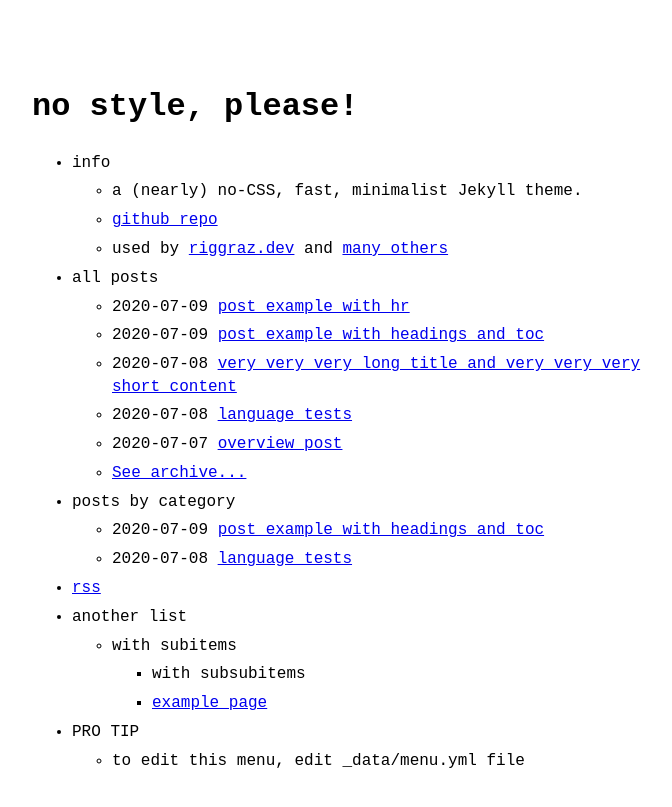
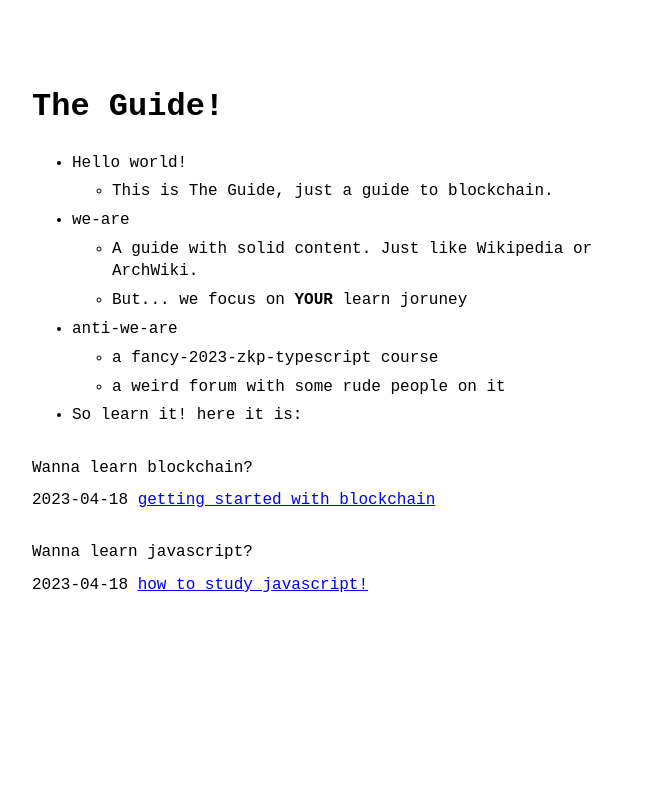
Before and after one commit to riggraz/no-style-please, a Jekyll site: the page built from index.md, in a window 1280 px wide. Shown: the top 807 px of the page, without its empty margins (288-960 px from the left). Built offline with Jekyll 4.4.1, drawn with Linux system fonts in a browser that asks for light colours.

Commit message:
new layout first!

```diff
--- a/Gemfile
+++ b/Gemfile
@@ -5,3 +5,4 @@ source "https://rubygems.org"
 gem "kramdown-parser-gfm"
 
 gemspec
+gem "webrick", "~> 1.8"
--- a/_config.yml
+++ b/_config.yml
@@ -1,17 +1,14 @@
-title: no style, please! # name of the site
-author: Riccardo Graziosi # name of site's author
-email: riccardo.graziosi97@gmail.com # email of site's author
-url: https://riggraz.dev # root address of the site
-baseurl: "/no-style-please" # subpath of the site, e.g. "/blog" (leave it blank "" if you're site shouldn't use a subpath)
-description: > # description of the site (multiple lines allowed)
-  A (nearly) no-CSS, fast, minimalist Jekyll theme.
+title: The Guide! # name of the site
+author: Otávio Vacari Martins # name of site's author
+email: otavio.vac@gmail.com # email of site's author
+url: theblockchainguide.org # root address of the site
+baseurl: "" # subpath of the site, e.g. "/blog" (leave it blank "" if you're site shouldn't use a subpath)
+description: The blockchain guide
 
 permalink: /:slug.html
 
 favicon: "logo.png" # name+extension of favicon (which must be put on the root folder)
 # goat_counter: "yoursitename" # put your GoatCounter name if you want to use GoatCounter analytics
-
-theme: no-style-please # if you are using GitHub Pages, change it to remote_theme: riggraz/no-style-please
 
 theme_config:
   appearance: "auto" # can be "light", "dark" or "auto"
--- /dev/null
+++ b/_data/course_menu.yml
@@ -0,0 +1,12 @@
+# For documentation on this file, see:
+# https://github.com/riggraz/no-style-please#customize-the-menu
+
+entries:
+  - title: Wanna learn blockchain?
+    post_list:
+      limit: 5
+      category: "blockchain"
+  - title: Wanna learn javascript?
+    post_list:
+      limit: 5
+      category: "javascript"
--- a/_data/menu.yml
+++ b/_data/menu.yml
@@ -2,37 +2,15 @@
 # https://github.com/riggraz/no-style-please#customize-the-menu
 
 entries:
-  - title: info
+  - title: Hello world!
     entries:
-      - title: a (nearly) no-CSS, fast, minimalist Jekyll theme.
-      - title: github repo
-        url: https://github.com/riggraz/no-style-please
-      - title: "used by <a href='https://riggraz.dev'>riggraz.dev</a> and <a href='https://github.com/riggraz/no-style-please/network/dependents'>many others</a>"
-
-  - title: all posts
-    post_list:
-      limit: 5
-      show_more: true
-      show_more_text: See archive...
-      show_more_url: archive.html
-
-  - title: posts by category
-    post_list:
-      category: example2
-      show_more: true
-      show_more_text: See more posts...
-      show_more_url: example2-archive.html
-
-  - title: rss
-    url: feed.xml
-
-  - title: another list
+      - title: This is The Guide, just a guide to blockchain.
+  - title: we-are
     entries:
-      - title: with subitems
-        entries:
-          - title: with subsubitems
-          - title: example page
-            url: about
-  - title: PRO TIP
+      - title: A guide with solid content. Just like Wikipedia or ArchWiki.
+      - title: But... we focus on <b>YOUR</b> learn joruney
+  - title: anti-we-are
     entries:
-      - title: to edit this menu, edit _data/menu.yml file
+    - title: a fancy-2023-zkp-typescript course
+    - title: a weird forum with some rude people on it
+  - title: "So learn it! here it is:"
--- /dev/null
+++ b/_includes/course_menu_item.html
@@ -0,0 +1,26 @@
+<div>
+  {%-for item in include.collection-%}
+    <div>
+    {%- if item.url -%}
+      <a href="{{ item.url }}">{{ item.title }}</a>
+    {%- else -%}
+      <div style="margin-top: 30px;">{{ item.title }}</div>
+    {%- endif -%}
+    </div>
+
+    {%-if item.post_list-%}
+      {%
+        include post_list_course.html
+          category=item.post_list.category
+          limit=item.post_list.limit
+          show_more=item.post_list.show_more
+          show_more_text=item.post_list.show_more_text
+          show_more_url=item.post_list.show_more_url
+     -%}
+    {%-endif-%}
+
+    {%-if item.entries-%}
+      {%-include course_menu_item.html collection=item.entries-%}
+    {%-endif-%}
+  {%-endfor-%}
+</div>
--- /dev/null
+++ b/_includes/post_list_course.html
@@ -0,0 +1,25 @@
+{%-if include.category-%}
+  {%-assign posts = site.categories[include.category]-%}
+{%-else-%}
+  {%-assign posts = site.posts-%}
+{%-endif-%}
+
+{%-if include.limit and posts.size > include.limit-%}
+  {%-assign limit_exceeded = true-%}
+{%-else-%}
+  {%-assign limit_exceeded = false-%}
+{%-endif-%}
+
+{%- if posts.size > 0 -%}
+  <div style="margin-top: 10px">
+    {%- for post in posts limit: include.limit -%}
+        <div>
+          <span>{{- post.date | date: site.theme_config.date_format -}}</span>
+          <a href="{{ post.url | relative_url }}">{{ post.title | downcase }}</a>
+        </div>
+    {%- endfor -%}
+    {%- if include.show_more and limit_exceeded -%}
+      <div><a href="{{ include.show_more_url }}">{{ include.show_more_text | default: "Show more..." }}</a></li>
+    {%- endif -%}
+  </div>
+{%- endif -%}
--- a/_layouts/home.html
+++ b/_layouts/home.html
@@ -8,6 +8,7 @@ layout: default
   {%-endif-%}
 </header>
 
-{%-include menu_item.html collection=site.data.menu.entries-%}
+  {%-include menu_item.html collection=site.data.menu.entries-%}
+  {%-include course_menu_item.html collection=site.data.course_menu.entries-%}
 
 {{ content }}
--- /dev/null
+++ b/_posts/2023-04-18-how-to-study-javascript.md
@@ -0,0 +1,23 @@
+---
+layout: post
+title: "How to study javascript!"
+categories: "javascript"
+---
+
+Embarking on your web development journey can feel like wandering through a maze. But worry not, we've curated a list of top resources to light your way!
+
+### Where to learn?
+
+[https://web.dev/](https://web.dev/)
+Web.dev by Google is your go-to hub for modern web development best practices and user experience. Perfect for all skill levels, but if you're after in-depth documentation on HTML, CSS, or JavaScript, head to MDN.
+
+[https://developer.mozilla.org/en-US/](https://developer.mozilla.org/en-US/)
+MDN is the ultimate one-stop-shop for web developers, with extensive guides and tutorials on web technologies. Ideal for beginners and pros alike, but seasoned developers seeking niche resources may want to look elsewhere.
+
+### Just coding
+[https://www.patterns.dev/posts#design-patterns](https://www.patterns.dev/posts#design-patterns) Patterns.dev is your ticket to mastering software design patterns. Packed with well-structured articles and examples, it's a treasure trove for developers of all levels but may not cater to non-developers or web-dev-only folks.
+
+[https://developer.mozilla.org/en-US/docs/Web/JavaScript/Guide](https://developer.mozilla.org/en-US/docs/Web/JavaScript/Guide) The JavaScript Guide on MDN is every web developer's dream, perfect for learning or honing JavaScript skills. However, it might not be relevant for non-web-based techies or advanced JavaScript pros.
+
+## Learn the browsers
+[https://web.dev/howbrowserswork/](https://web.dev/howbrowserswork/) Web.dev's "How Browsers Work" guide is a goldmine for those eager to learn browser mechanics. Accessible and engaging, it's a must for web developers and the browser-curious, but not as relevant for non-web tech enthusiasts.
```
Also changed, not shown: _posts/2023-04-18-blockchain-start.md (added, +19 -0 lines).
